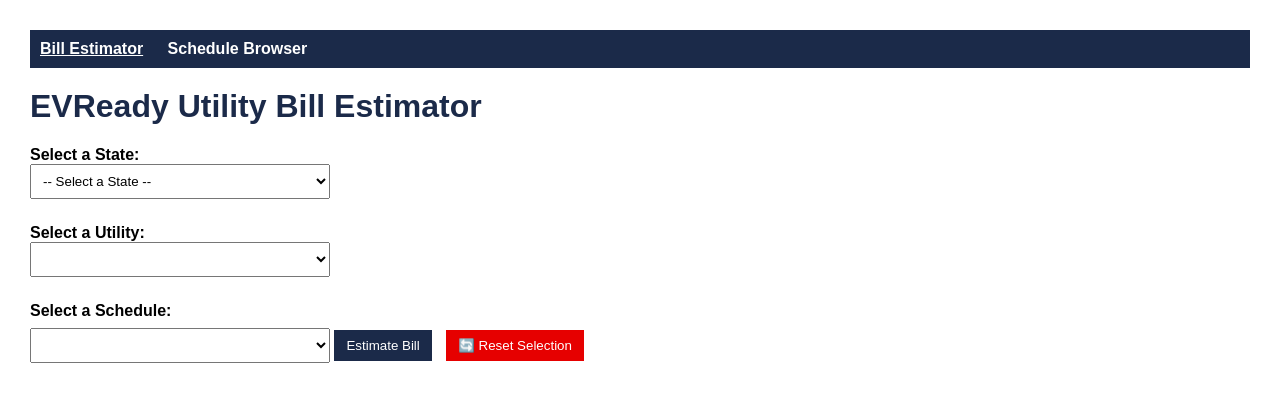
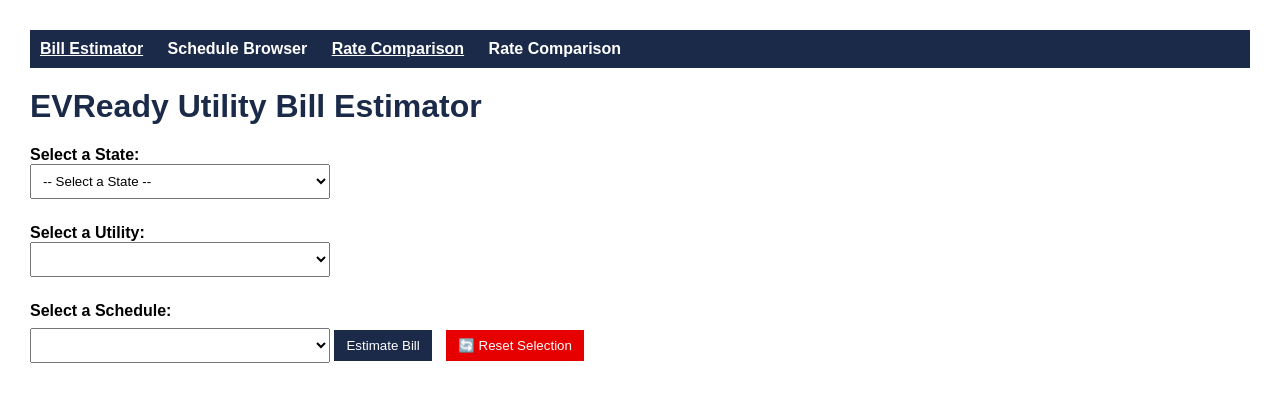
Before and after one commit to Mantis-T0b0ggan/EVready-Playbook, a Flask app: page / in a window 1280 px wide. Shown: the top 402 px of the page. Run offline with Flask 3, Linux system fonts and the light colour scheme; data that the repository does not hold is empty.

Commit message:
Update index.html

```diff
--- a/templates/index.html
+++ b/templates/index.html
@@ -88,6 +88,9 @@
 <nav>
   <a href="/" class="active">Bill Estimator</a>
   <a href="/browse_schedules">Schedule Browser</a>
+
+  <a href="/" class="active">Rate Comparison</a>
+  <a href="/compare_rates">Rate Comparison</a>
 </nav>
 
 <h1>EVReady Utility Bill Estimator</h1>
```
